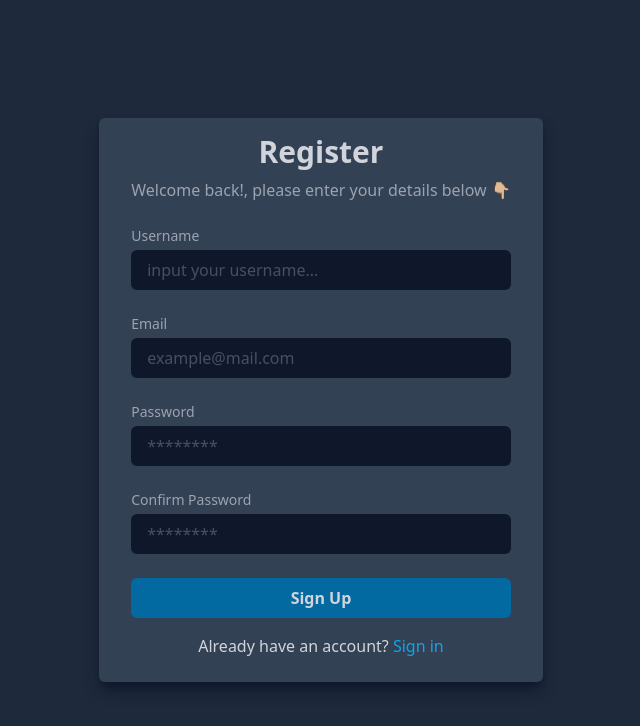
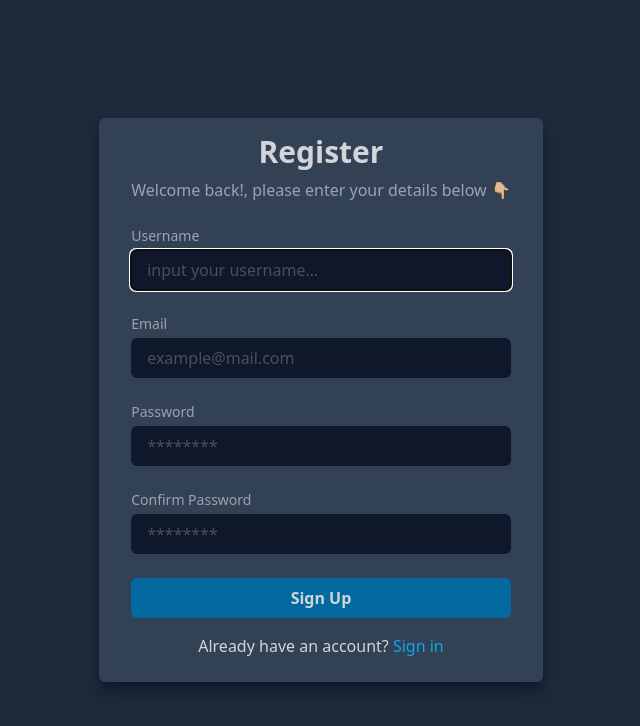
Before and after one commit to ciptacoding/REACT, a React (Vite) app: page /register in a window 1280 px wide. Shown: the top 726 px of the page, without its empty margins (319-959 px from the left). Built offline with nearby package versions, Linux system fonts and the light colour scheme.

Commit message:
Feat: implementation useRef in input username

```diff
--- a/src/Components/Fragments/FormRegister.jsx
+++ b/src/Components/Fragments/FormRegister.jsx
@@ -1,7 +1,13 @@
 import FormInput from "../Elements/Input/Index";
 import Button from "../Elements/Button/Index";
+import { useEffect, useRef } from "react";
 
 const FormRegister = () => {
+   const usernameRef = useRef(null);
+   useEffect(() => {
+      usernameRef.current.focus();
+   }, []);
+
    return (
       <form>
          <FormInput
@@ -9,6 +15,7 @@ const FormRegister = () => {
             htmlFor="username"
             type="text"
             placeholder="input your username..."
+            ref={usernameRef}
          />
          <FormInput
             label="Email"
```
